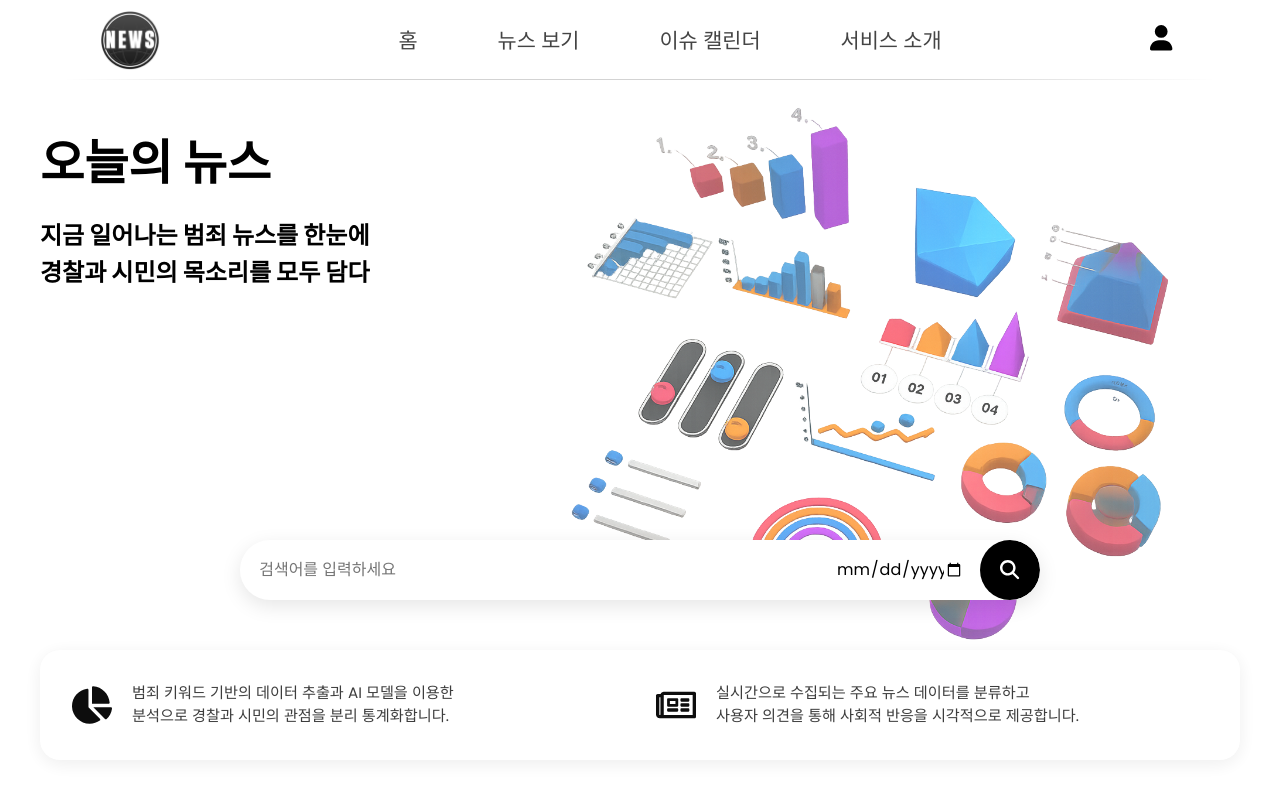
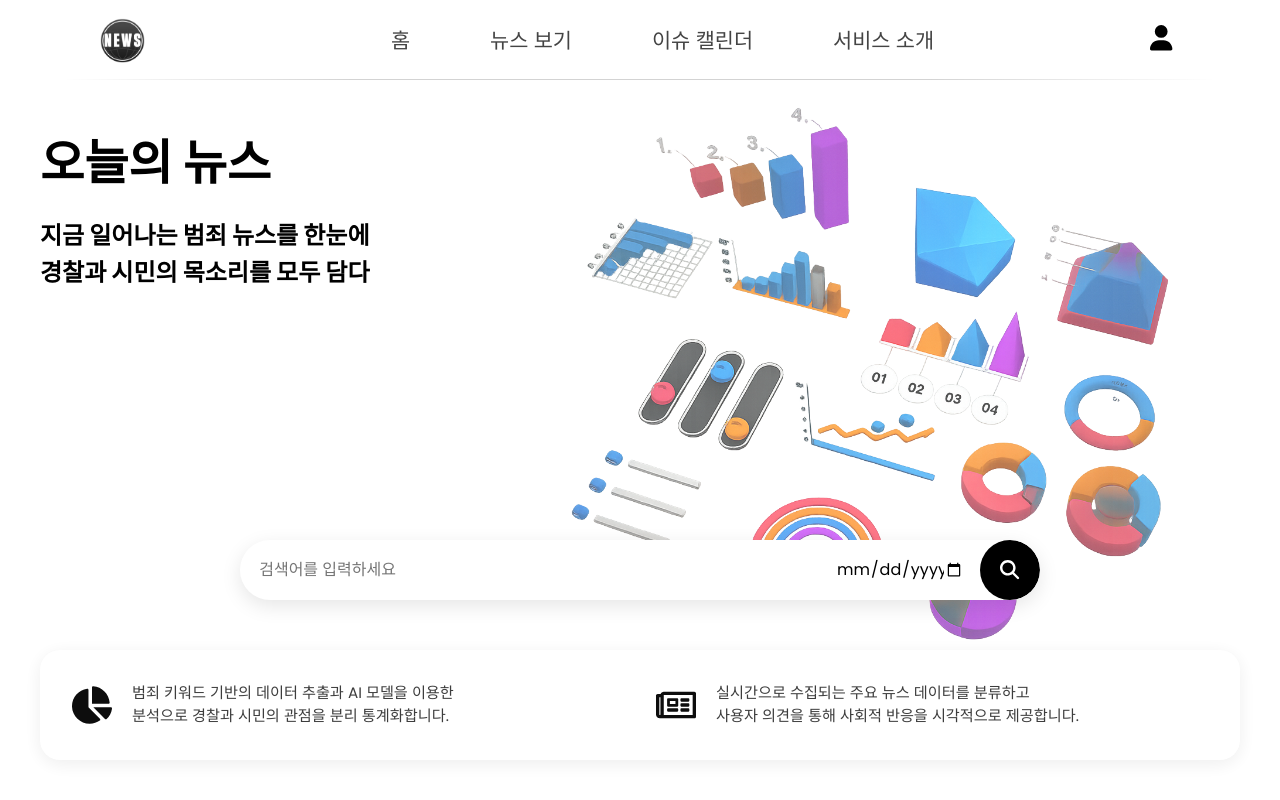
Before and after one commit to kdhdd/SW_FRONTEND, a React (Vite) app: page / in a window 1280 px wide. Shown: the top 800 px of the page. Built offline with nearby package versions, Linux system fonts and the light colour scheme; no server answers; a web font is replaced by a local one; what chartjs-plugin-datalabels would draw is missing.

Commit message:
6/19 홈 로고 사이즈 수정

```diff
--- a/src/components/common/Header.jsx
+++ b/src/components/common/Header.jsx
@@ -320,7 +320,7 @@ const DropdownContent = styled.div`
     }
 `;
 const LogoImg = styled.img`
-    height: 60px; /* 원하는 크기로 조절 */
+    height: 45px; /* 원하는 크기로 조절 */
     width: auto;
     object-fit: contain;
 `;
```
